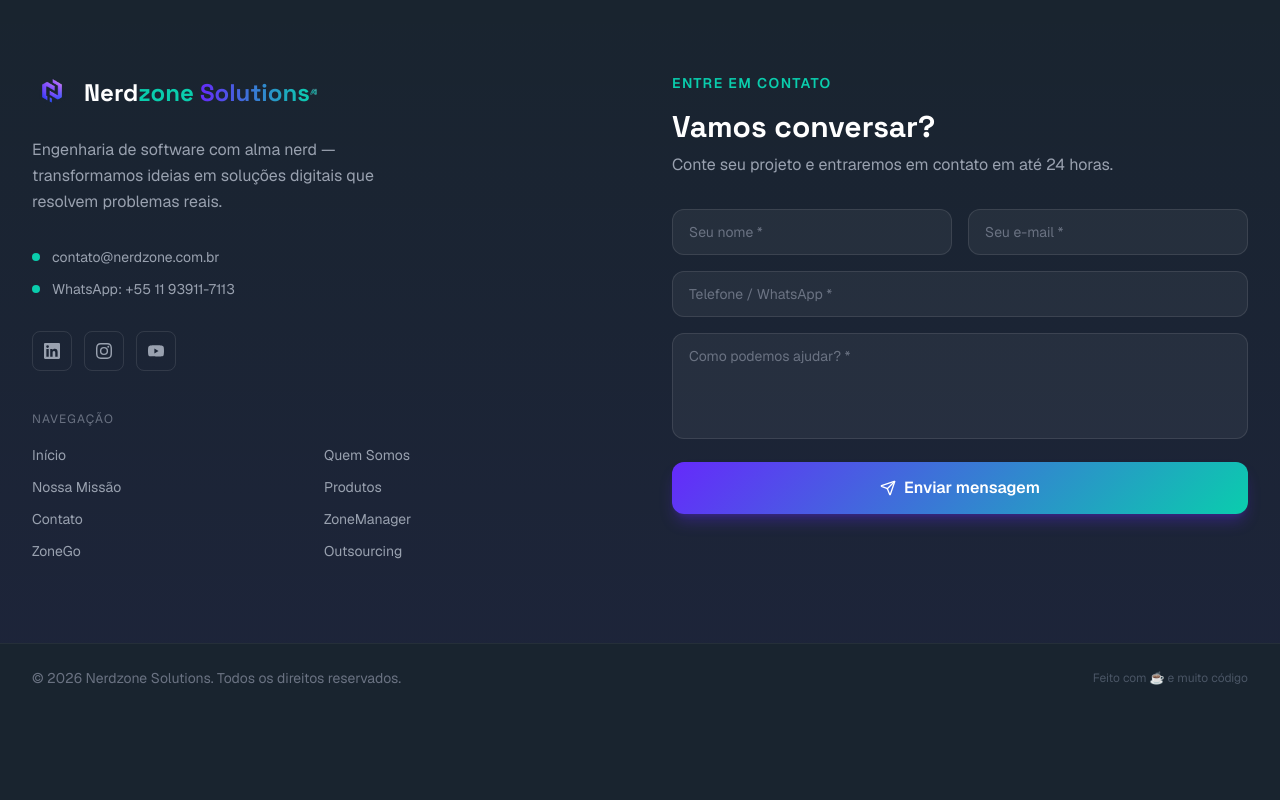
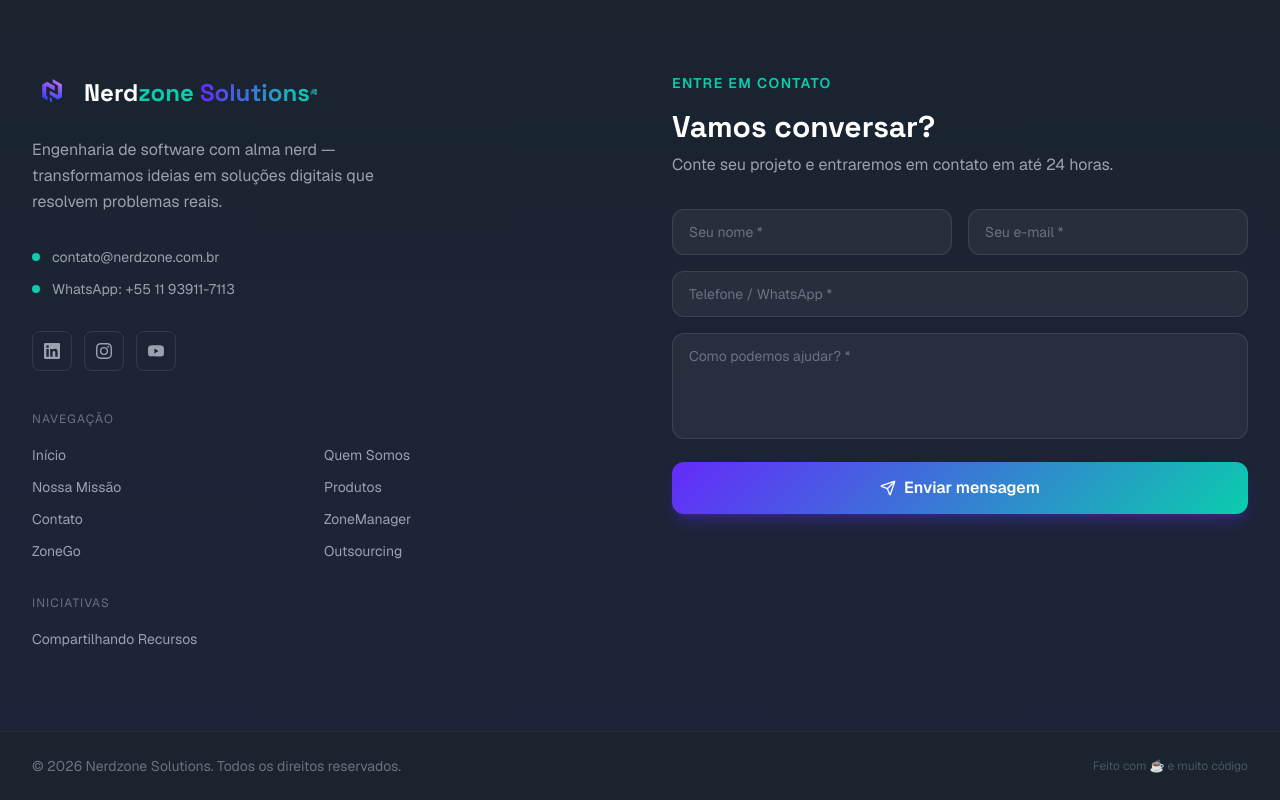
Before and after one commit to eikerafa-nerdzone/nerdzone-site, a Next.js app: page / in a window 1280 px wide. Shown: the part 4858-5658 px from the top of the page. Before the commit the page ends 5570 px from the top, so only its background shows below. Built offline with nearby package versions, Linux system fonts and the light colour scheme.

Commit message:
feat: add initiatives group with Compartilhando Recursos to the site footer

```diff
--- a/components/layout/footer.tsx
+++ b/components/layout/footer.tsx
@@ -8,6 +8,7 @@ import { Send, CheckCircle, AlertCircle, Loader2 } from "lucide-react"
 import Image from "next/image"
 import Link from "next/link"
 import { siteConfig, navLinks } from "@/lib/constants"
+import { iniciativa, rotaIniciativa } from "@/lib/compartilhando-recursos"
 import { contactSchema, type ContactFormData } from "@/lib/validations"
 import { Button } from "@/components/ui/button"
 
@@ -310,6 +311,21 @@ export function Footer() {
                   </li>
                 </ul>
               </div>
+
+              {/* Initiatives */}
+              <div className="mt-8">
+                <p className="text-gray-500 text-xs uppercase tracking-widest mb-4">Iniciativas</p>
+                <ul className="grid grid-cols-2 gap-2">
+                  <li>
+                    <Link
+                      href={rotaIniciativa}
+                      className="text-gray-400 hover:text-brand-teal text-sm transition-colors"
+                    >
+                      {iniciativa.nome}
+                    </Link>
+                  </li>
+                </ul>
+              </div>
             </motion.div>
 
             {/* Right: contact form */}
```
